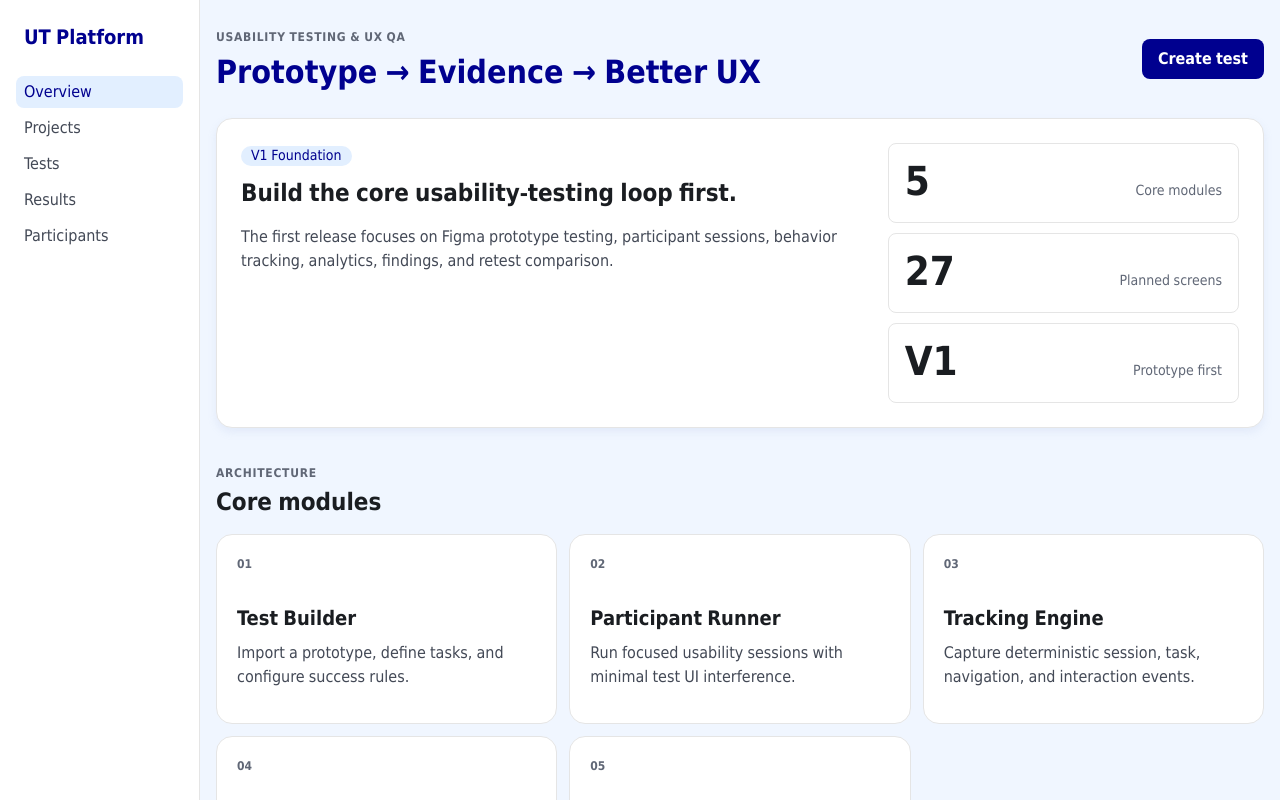
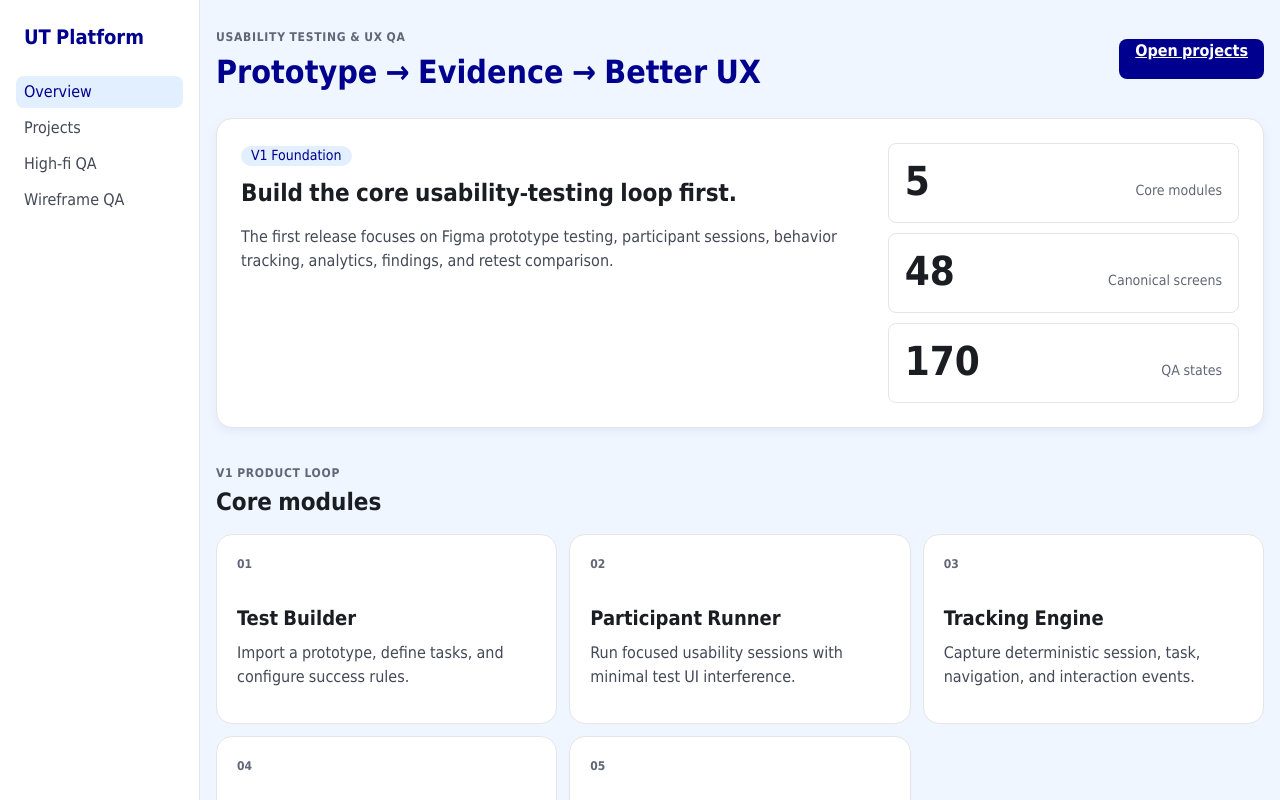
Before and after one commit to kreecrypto/Usability-Testing-Platform, a Next.js app: page / in a window 1280 px wide. Shown: the top 800 px of the page. Built offline with nearby package versions, Linux system fonts and the light colour scheme.

Commit message:
fix(ux): make root navigation actionable and align screen coverage

```diff
--- a/src/app/page.tsx
+++ b/src/app/page.tsx
@@ -21,17 +21,22 @@ const modules = [
   },
 ];
 
+const reviewLinks = [
+  { label: "Projects", href: "/projects" },
+  { label: "High-fi QA", href: "/high-fi" },
+  { label: "Wireframe QA", href: "/wireframes" },
+];
+
 export default function Home() {
   return (
     <main className="shell">
       <aside className="sidebar">
         <div className="brand">UT Platform</div>
         <nav className="nav" aria-label="Primary navigation">
-          <a className="navItem active" href="#overview">Overview</a>
-          <a className="navItem" href="#modules">Projects</a>
-          <a className="navItem" href="#modules">Tests</a>
-          <a className="navItem" href="#modules">Results</a>
-          <a className="navItem" href="#modules">Participants</a>
+          <a className="navItem active" href="#overview" aria-current="page">Overview</a>
+          {reviewLinks.map((item) => (
+            <a className="navItem" href={item.href} key={item.href}>{item.label}</a>
+          ))}
         </nav>
       </aside>
 
@@ -41,7 +46,7 @@ export default function Home() {
             <p className="eyebrow">Usability Testing & UX QA</p>
             <h1>Prototype → Evidence → Better UX</h1>
           </div>
-          <button className="primaryButton" type="button">Create test</button>
+          <a className="primaryButton" href="/projects">Open projects</a>
         </header>
 
         <section id="overview" className="heroCard">
@@ -55,15 +60,15 @@ export default function Home() {
           </div>
           <div className="metricGrid" aria-label="V1 status summary">
             <div className="metric"><strong>5</strong><span>Core modules</span></div>
-            <div className="metric"><strong>27</strong><span>Planned screens</span></div>
-            <div className="metric"><strong>V1</strong><span>Prototype first</span></div>
+            <div className="metric"><strong>48</strong><span>Canonical screens</span></div>
+            <div className="metric"><strong>170</strong><span>QA states</span></div>
           </div>
         </section>
 
         <section id="modules" className="section">
           <div className="sectionHeading">
             <div>
-              <p className="eyebrow">Architecture</p>
+              <p className="eyebrow">V1 Product Loop</p>
               <h2>Core modules</h2>
             </div>
           </div>
```
